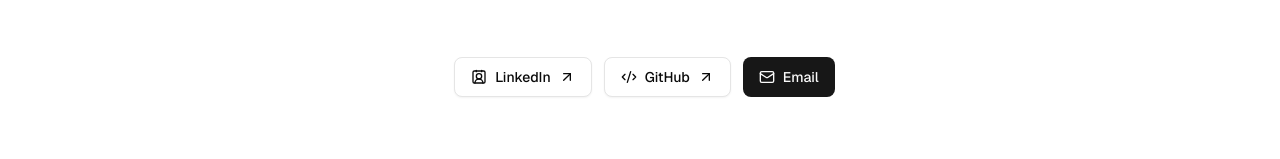
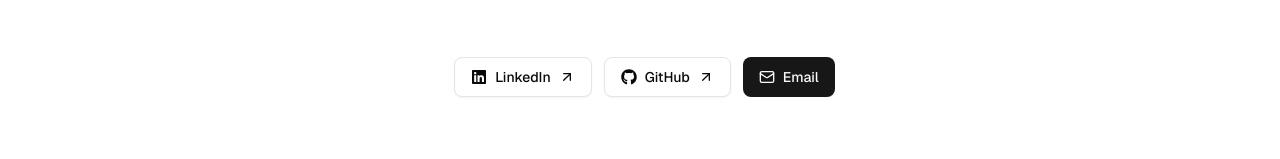
Before and after one commit to Mazon64/portafolio, a Next.js app: page /en in a window 1280 px wide. Shown: the part 2918-3077 px from the top of the page. Built offline with nearby package versions, Linux system fonts and the light colour scheme.

Commit message:
feat: use brand icons for contact links

```diff
--- a/package.json
+++ b/package.json
@@ -18,6 +18,7 @@
     "next-themes": "^0.4.6",
     "react": "19.2.8",
     "react-dom": "19.2.8",
+    "react-icons": "^5.7.0",
     "shadcn": "^4.19.0",
     "tailwind-merge": "^3.6.0",
     "tw-animate-css": "^1.4.0"
--- a/src/app/[lang]/page.tsx
+++ b/src/app/[lang]/page.tsx
@@ -1,11 +1,10 @@
 import type { ReactNode } from "react";
 import {
   ArrowUpRightIcon,
-  CodeXmlIcon,
-  ContactRoundIcon,
   MailIcon,
   MessageCircleIcon,
 } from "lucide-react";
+import { FaGithub, FaLinkedin } from "react-icons/fa6";
 import { notFound } from "next/navigation";
 import { SiteHeader } from "@/components/site-header";
 import { Button, buttonVariants } from "@/components/ui/button";
@@ -86,7 +85,7 @@
               rel="noreferrer"
               className={cn(buttonVariants({ variant: "outline", size: "lg" }))}
             >
-              <ContactRoundIcon />
+              <FaLinkedin aria-hidden="true" />
               {contact.linkedin}
               <ArrowUpRightIcon />
             </a>
@@ -96,7 +95,7 @@
               rel="noreferrer"
               className={cn(buttonVariants({ variant: "outline", size: "lg" }))}
             >
-              <CodeXmlIcon />
+              <FaGithub aria-hidden="true" />
               {contact.github}
               <ArrowUpRightIcon />
             </a>
```
Also changed, not shown: 1 other file (tests, documents, lock files or other folders).
